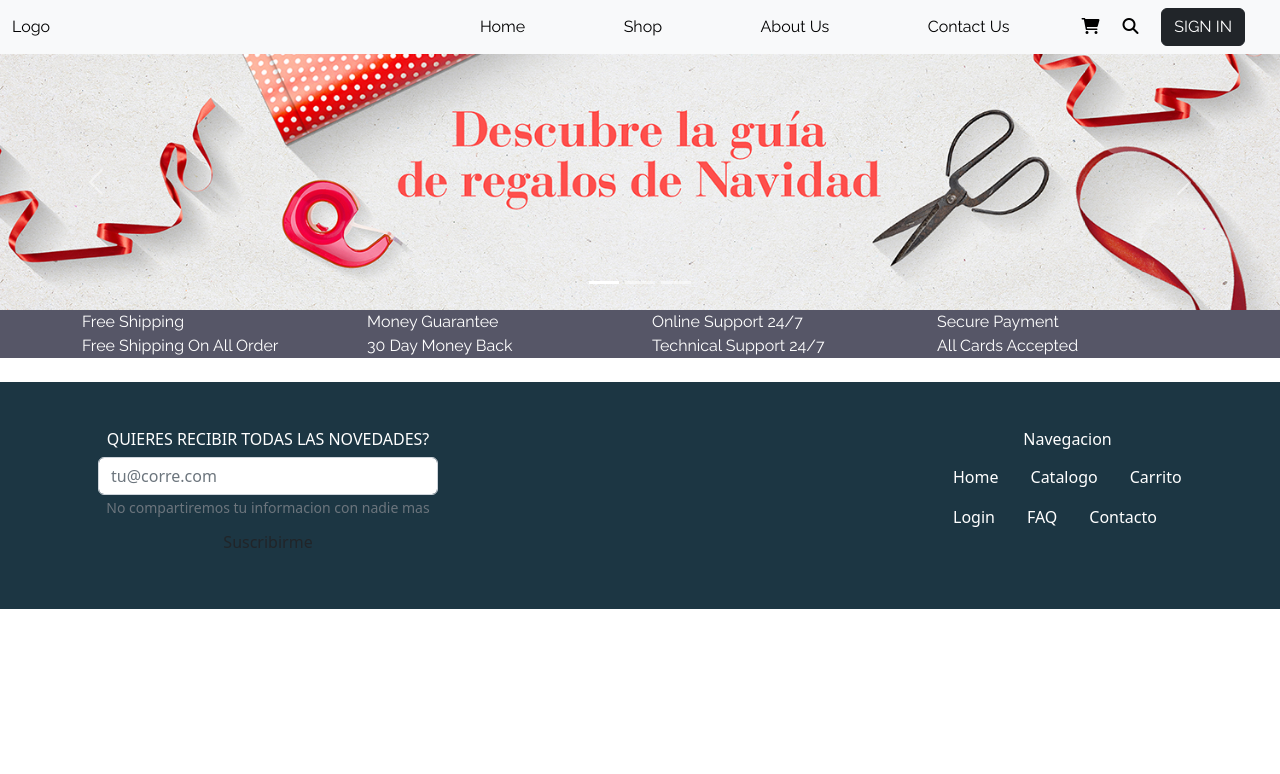
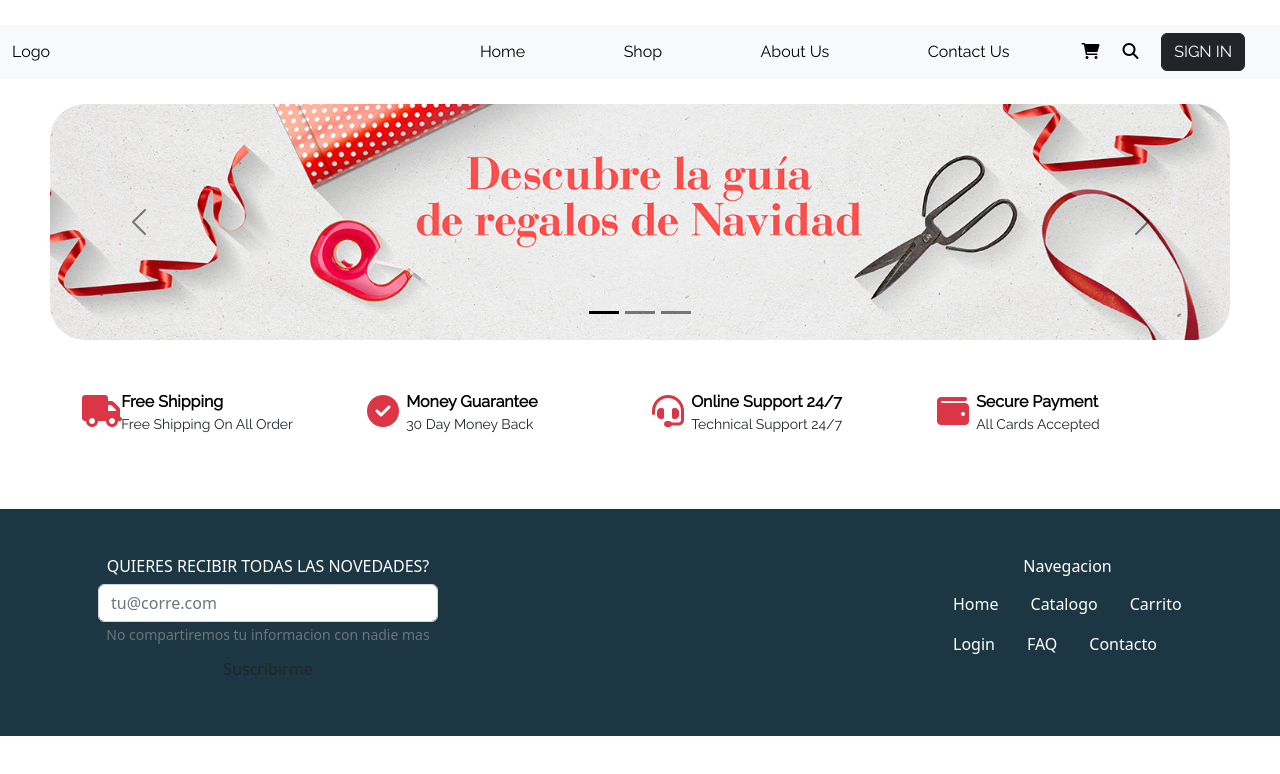
Before and after one commit to willybc/Shoop, a plain HTML site: page index.html in a window 1280 px wide. Drawn offline with nearby package versions, Linux system fonts and the light colour scheme.

Commit message:
section services

```diff
--- a/estilo.css
+++ b/estilo.css
@@ -1,3 +1,14 @@
+* {
+  margin: 0;
+  padding: 0;
+  box-sizing: border-box;
+}
+
+body{
+  min-height: 100vh;
+  width: 100vw;
+}
+
 body, header, #menu-container, #carousel.container, #info-container{
   font-family: 'Raleway', sans-serif;
 }
@@ -16,6 +27,10 @@ input.form-control:focus{
 }
 
 /* Header */
+.header{
+  padding: 25px 0;
+}
+
 .header-lista ul{
   list-style: none;
   padding: 0;
@@ -35,21 +50,54 @@ input.form-control:focus{
   text-decoration: none;
 }
 
-.header,
-#info-container{
-/*  background-color: #99c 84a; */
-  background-color: #565667;
-  color:white;
+/* /Header */
+
+/* Carousel */
+.carousel{
+  margin: 0 50px;
+  border-radius: 50px;
 }
 
-/* /Header */
+.carousel-inner {
+  border-radius: 35px;
+}
+
+.carousel-control-next-icon{
+  color: black;
+}
+
+/* /Carousel */
+
+/* Services */
+.servicio{
+  display: grid;
+  grid-template-columns: 15% 85%;
+  align-items: center;
+
+  padding: 50px 0;
+
+}
+
+.servicio-image i{
+  color: #dc3545;
+  font-size: 32px;
+}
+
+.servicio-title{
+  color: black;
+  font-weight: bold;
+}
+
+.servicio-description{
+  font-size: 14px;
+}
+
+/* /Services */
 #search-bar {
   padding: 1em;
 }
 
-#carousel-example-generic img {
-  margin:0 auto;
-}
+
 
 #info-container h4{
   text-align:center;
@@ -254,10 +302,7 @@ form{
 	height:185px;
 }
 
-#carousel-container{
-  margin-bottom: 1.5em;
-  margin-top: 1.5em;
-}
+
 
 .col-xs-12 col-md-4{
   text-align: center;
--- a/index.html
+++ b/index.html
@@ -53,13 +53,13 @@
 
 	<!-- Carousel -->
 
-	<div id="carouselExampleIndicators" class="carousel slide" data-bs-ride="true">
+	<div id="carouselExampleIndicators" class="carousel carousel-dark slide" data-bs-ride="true">
 		<div class="carousel-indicators">
-			<button type="button" data-bs-target="#carouselExampleIndicators" data-bs-slide-to="0" class="active"
+			<button type="button" data-bs-target="#carouselExampleDark" data-bs-slide-to="0" class="active"
 				aria-current="true" aria-label="Slide 1"></button>
-			<button type="button" data-bs-target="#carouselExampleIndicators" data-bs-slide-to="1"
+			<button type="button" data-bs-target="#carouselExampleDark" data-bs-slide-to="1"
 				aria-label="Slide 2"></button>
-			<button type="button" data-bs-target="#carouselExampleIndicators" data-bs-slide-to="2"
+			<button type="button" data-bs-target="#carouselExampleDark" data-bs-slide-to="2"
 				aria-label="Slide 3"></button>
 		</div>
 		<div class="carousel-inner">
@@ -73,12 +73,12 @@
 				<img src="images/nav3.jpg" class="d-block w-100" alt="...">
 			</div>
 		</div>
-		<button class="carousel-control-prev" type="button" data-bs-target="#carouselExampleIndicators"
+		<button class="carousel-control-prev" type="button" data-bs-target="#carouselExampleDark"
 			data-bs-slide="prev">
 			<span class="carousel-control-prev-icon" aria-hidden="true"></span>
 			<span class="visually-hidden">Previous</span>
 		</button>
-		<button class="carousel-control-next" type="button" data-bs-target="#carouselExampleIndicators"
+		<button class="carousel-control-next" type="button" data-bs-target="#carouselExampleDark"
 			data-bs-slide="next">
 			<span class="carousel-control-next-icon" aria-hidden="true"></span>
 			<span class="visually-hidden">Next</span>
@@ -90,39 +90,59 @@
 	<div id="info-container">
 		<div class="container">
 			<div class="row">
-				<div class="col-sm-12 col-md-3 d-flex flex-column">
-					<div class="title">
-						<span>Free Shipping</span>
+				<div class="servicio col-sm-12 col-md-3">
+					<div class="servicio-image">
+						<i class="fa-solid fa-truck"></i>
 					</div>
-					<div class="description">
-						<span>Free Shipping On All Order</span>
+					<div class="servicio-content">
+						<div class="servicio-title">
+							<span>Free Shipping</span>
+						</div>
+						<div class="servicio-description">
+							<span>Free Shipping On All Order</span>
+						</div>
 					</div>
 				</div>
 
-				<div class="col-sm-12 col-md-3 d-flex flex-column">
-					<div class="title">
-						<span class="title">Money Guarantee</span>
+				<div class="servicio col-sm-12 col-md-3">
+					<div class="servicio-image">
+						<i class="fa-solid fa-circle-check"></i>
 					</div>
-					<div class="description">
-						<span class="description">30 Day Money Back</span>
+					<div class="servicio-content">
+						<div class="servicio-title">
+							<span>Money Guarantee</span>
+						</div>
+						<div class="servicio-description">
+							<span>30 Day Money Back</span>
+						</div>
 					</div>
 				</div>
 
-				<div class="col-sm-12 col-md-3 d-flex flex-column">
-					<div class="title">
-						<span class="title">Online Support 24/7</span>
+				<div class="servicio col-sm-12 col-md-3">
+					<div class="servicio-image">
+						<i class="fa-solid fa-headset"></i>
 					</div>
-					<div class="description">
-						<span class="description">Technical Support 24/7</span>
+					<div class="servicio-content">
+						<div class="servicio-title">
+							<span>Online Support 24/7</span>
+						</div>
+						<div class="servicio-description">
+							<span>Technical Support 24/7</span>
+						</div>
 					</div>
 				</div>
 
-				<div class="col-sm-12 col-md-3 d-flex flex-column">
-					<div class="title">
-						<span class="title">Secure Payment</span>
+				<div class="servicio col-sm-12 col-md-3">
+					<div class="servicio-image">
+						<i class="fa-solid fa-wallet"></i>
 					</div>
-					<div class="description">
-						<span class="description">All Cards Accepted</span>
+					<div class="servicio-content">
+						<div class="servicio-title">
+							<span>Secure Payment</span>
+						</div>
+						<div class="servicio-description">
+							<span>All Cards Accepted</span>
+						</div>
 					</div>
 				</div>
 
```
